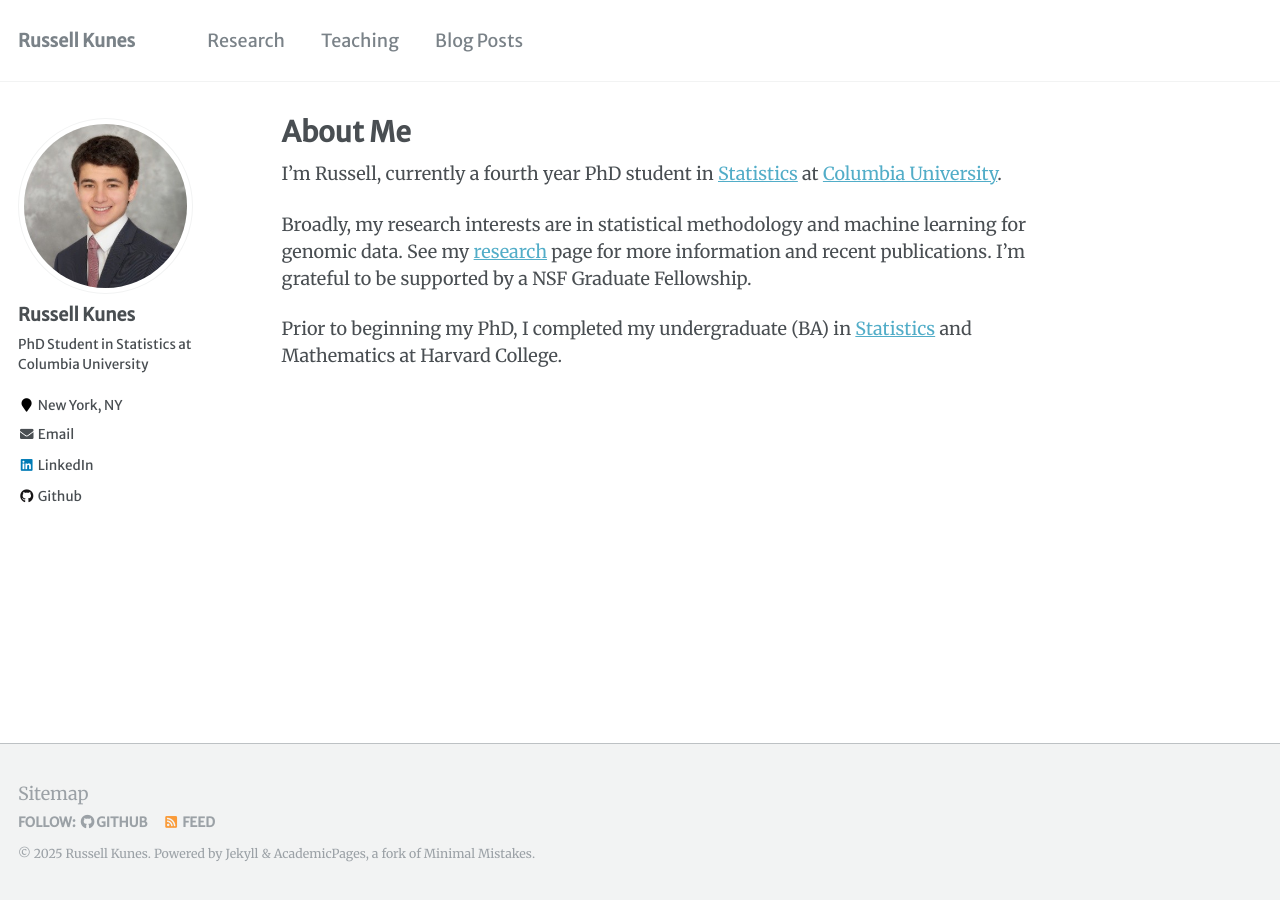
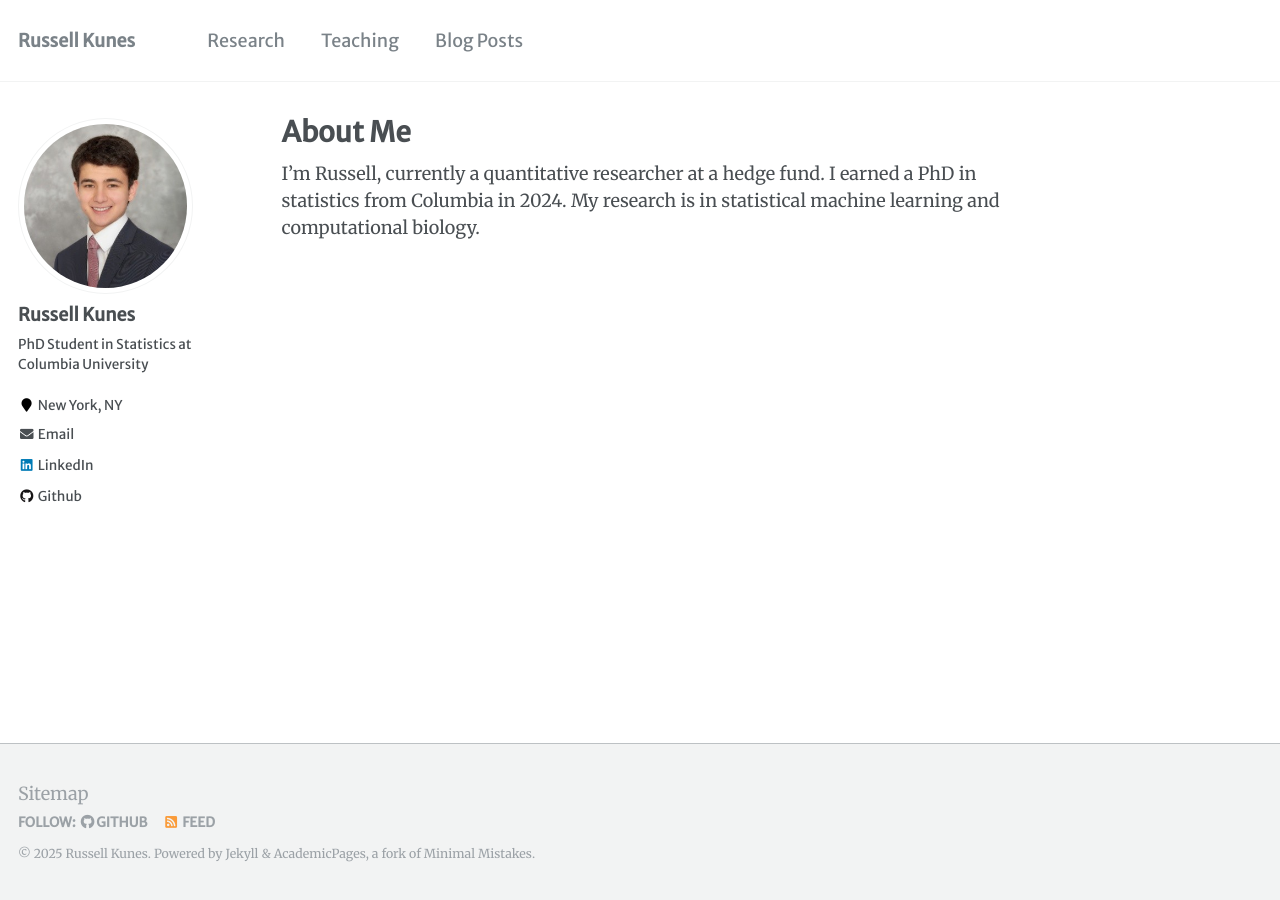
Before and after one commit to russellkune/russellkune.github.io, a Jekyll site: the page built from _pages/about.md, in a window 1280 px wide. Built offline with Jekyll 4.4.1, drawn with Linux system fonts in a browser that asks for light colours.

Commit message:
Update about.md

```diff
--- a/_pages/about.md
+++ b/_pages/about.md
@@ -8,8 +8,4 @@ redirect_from:
   - /about.html
 ---
 
-I'm Russell, currently a fourth year PhD student in [Statistics](http://stat.columbia.edu/) at [Columbia University](https://www.columbia.edu/).
-
-Broadly, my research interests are in statistical methodology and machine learning for genomic data. See my [research](https://russellkune.github.io/research/) page for more information and recent publications. I'm grateful to be supported by a NSF Graduate Fellowship.
-
-Prior to beginning my PhD, I completed my undergraduate (BA) in [Statistics](https://statistics.fas.harvard.edu/) and Mathematics at Harvard College.
+I'm Russell, currently a quantitative researcher at a hedge fund. I earned a PhD in statistics from Columbia in 2024. My research is in statistical machine learning and computational biology.
```
